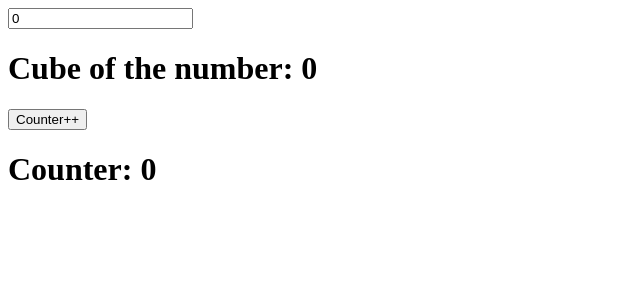
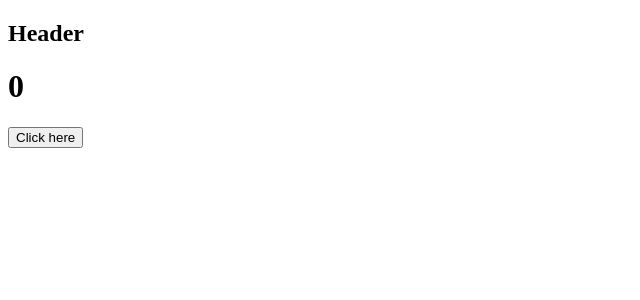
Before and after one commit to santoshkbrj/Reactjs_Tutorial, a React (Vite) app: page / in a window 1280 px wide. Shown: the top 300 px of the page, without its empty margins (0-640 px from the left). Built offline with nearby package versions, Linux system fonts and the light colour scheme.

Commit message:
useCallback hooks

```diff
--- a/src/App.jsx
+++ b/src/App.jsx
@@ -1,10 +1,10 @@
 import React from 'react'
-import UseMemo from './hooks/UseMemo'
+import UseCallback from './hooks/UseCallback'
 
 function App() {
     return (
         <div>
-            <UseMemo />
+            <UseCallback />
         </div>
     )
 }
--- /dev/null
+++ b/src/components/Header.jsx
@@ -0,0 +1,12 @@
+import React from 'react'
+
+function Header() {
+    console.log("header render")
+    return (
+        <div>
+            <h2>Header</h2>
+        </div>
+    )
+}
+
+export default React.memo(Header);
--- /dev/null
+++ b/src/hooks/UseCallback.jsx
@@ -0,0 +1,19 @@
+import React, { useCallback, useState } from 'react';
+import Header from '../components/Header';
+
+function UseCallback() {
+    const [count, setCount] = useState(0);
+
+    const newFn = useCallback(() => { }, [])
+
+
+    return (
+        <div>
+            <Header newFn={newFn} />
+            <h1>{count}</h1>
+            <button onClick={() => setCount((prev) => prev + 1)}>Click here</button>
+        </div>
+    )
+}
+
+export default UseCallback
```
